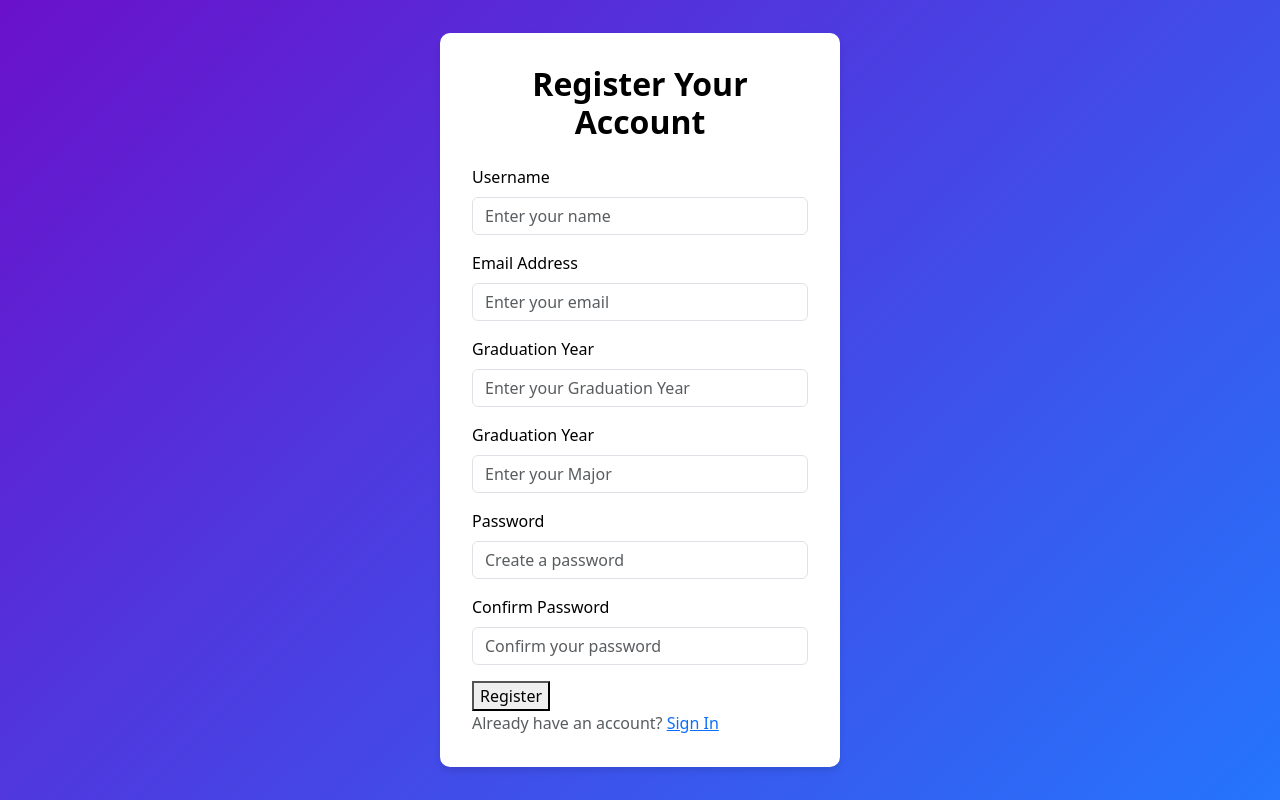
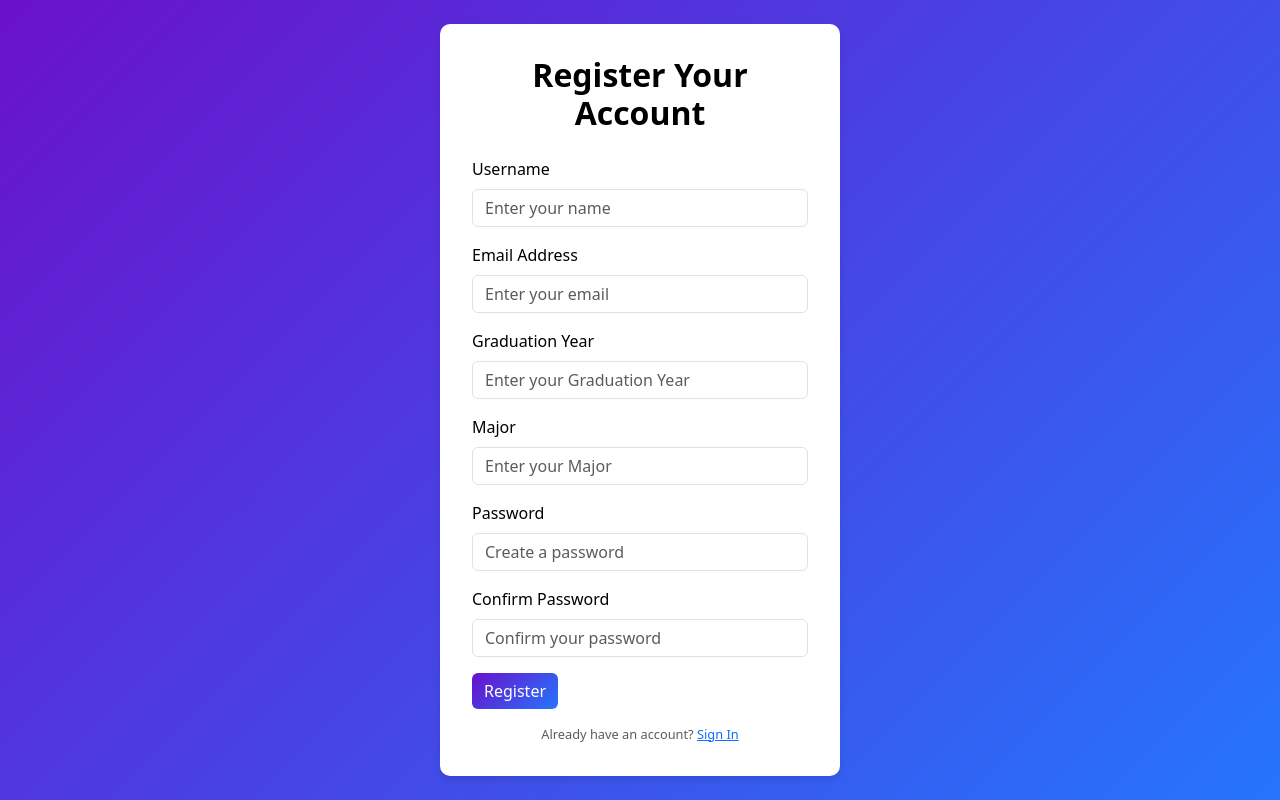
Before and after one commit to SHess02/Xray351, a PHP site: page /register.php in a window 1280 px wide. Run offline with PHP 8.4, Linux system fonts and the light colour scheme.

Commit message:
registration boot strap-2

```diff
--- a/SH_folder/register.php
+++ b/SH_folder/register.php
@@ -1,26 +1,18 @@
 <?php
-
 session_start();
-
 
 $servername = "localhost";
 $username = "root";
 $password = "";
 $dbname = "alumniconnectdb";
 
-
 $conn = new mysqli($servername, $username, $password, $dbname);
-
 
 if ($conn->connect_error) {
     die("Connection failed: " . $conn->connect_error);
 }
 
-
-
 if (isset($_POST['register'])) {
-
-
     $name = $_POST['name'];
     $email = $_POST['email'];
     $password = $_POST['password'];
@@ -28,31 +20,19 @@ if (isset($_POST['register'])) {
     $major = $_POST['major'];
     $confirm_password = $_POST['confirm_password'];
 
-
-
-
     if ($password !== $confirm_password) {
         $error_message = "Passwords do not match.";
     } else {
-
         $checkQuery = "SELECT * FROM student WHERE name = ? OR email = ?";
         $stmt = $conn->prepare($checkQuery);
         $stmt->bind_param("ss", $name, $email);
         $stmt->execute();
         $result = $stmt->get_result();
 
-
-
-
         if ($result->num_rows > 0) {
-
             $error_message = "Email already taken.";
         } else {
-
-
-
             $insertQuery = "INSERT INTO student (name, email, password, graduationyear, major) VALUES (?, ?, ?, ?, ?)";
-
             $stmt = $conn->prepare($insertQuery);
             $stmt->bind_param("sssss", $name, $email, $password, $graduationyear, $major);
             if ($stmt->execute()) {
@@ -112,59 +92,61 @@ if (isset($_POST['register'])) {
             border: none;
             transition: background 0.3s ease;
         }
-
-        }
         .text-muted {
             font-size: 0.8rem;
             text-align: center;
             margin-top: 1rem;
         }
+        .error {
+            color: red;
+            font-size: 1rem;
+            text-align: center;
+        }
+        .success {
+            color: green;
+			font-weight: bold;
+            font-size: 2rem;
+            text-align: center;
+        }
     </style>
 </head>
-
-
-
 
 <body>
     <div class="registration-form">
         <div class="form-header">
             <h2>Register Your Account</h2>
-
         </div>
-        <form>
+        <form method="POST">
             <div class="mb-3">
                 <label for="name" class="form-label">Username</label>
-                <input type="text" class="form-control" id="name" placeholder="Enter your name" required>
+                <input type="text" class="form-control" id="name" name="name" placeholder="Enter your name" required>
             </div>
             <div class="mb-3">
                 <label for="email" class="form-label">Email Address</label>
-                <input type="email" class="form-control" id="email" placeholder="Enter your email" required>
+                <input type="email" class="form-control" id="email" name="email" placeholder="Enter your email" required>
             </div>
             <div class="mb-3">
                 <label for="graduationyear" class="form-label">Graduation Year</label>
-                <input type="text" class="form-control" id="graduationyear" placeholder="Enter your Graduation Year" required>
+                <input type="text" class="form-control" id="graduationyear" name="graduationyear" placeholder="Enter your Graduation Year" required>
             </div>
             <div class="mb-3">
-                <label for="major" class="form-label">Graduation Year</label>
-                <input type="text" class="form-control" id="major" placeholder="Enter your Major" required>
+                <label for="major" class="form-label">Major</label>
+                <input type="text" class="form-control" id="major" name="major" placeholder="Enter your Major" required>
             </div>
             <div class="mb-3">
                 <label for="password" class="form-label">Password</label>
-                <input type="password" class="form-control" id="password" placeholder="Create a password" required>
+                <input type="password" class="form-control" id="password" name="password" placeholder="Create a password" required>
             </div>
             <div class="mb-3">
                 <label for="confirm-password" class="form-label">Confirm Password</label>
-                <input type="password" class="form-control" id="confirm-password" placeholder="Confirm your password" required>
+                <input type="password" class="form-control" id="confirm-password" name="confirm_password" placeholder="Confirm your password" required>
             </div>
-
-            <button type="submit" >Register</button>
+            <button type="submit" name="register" class="btn btn-custom">Register</button>
         </form>
         <div class="text-muted">
             Already have an account? <a href="login.php" class="text-primary">Sign In</a>
         </div>
     </div>
-
-    <script src="https://cdn.jsdelivr.net/npm/bootstrap@5.3.0/dist/js/bootstrap.bundle.min.js"></script>
 
     <?php if (!empty($error_message)) : ?>
         <p class="error"><?php echo $error_message; ?></p>
@@ -173,5 +155,7 @@ if (isset($_POST['register'])) {
     <?php if (!empty($success_message)) : ?>
         <p class="success"><?php echo $success_message; ?></p>
     <?php endif; ?>
+
+    <script src="https://cdn.jsdelivr.net/npm/bootstrap@5.3.0/dist/js/bootstrap.bundle.min.js"></script>
 </body>
 </html>
```
Also changed, not shown: SH_folder/login.php (+3 -6 lines). Lines whose indentation alone changed are shown as unchanged.
